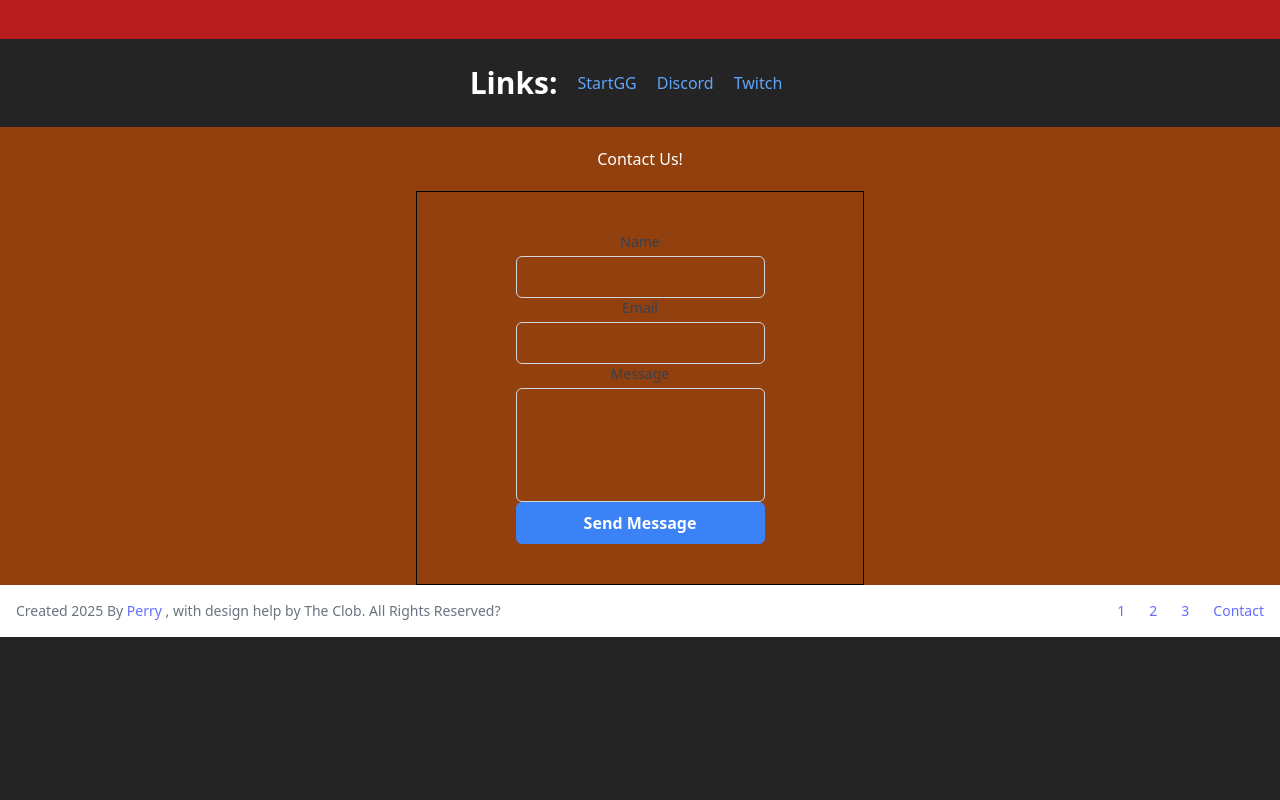
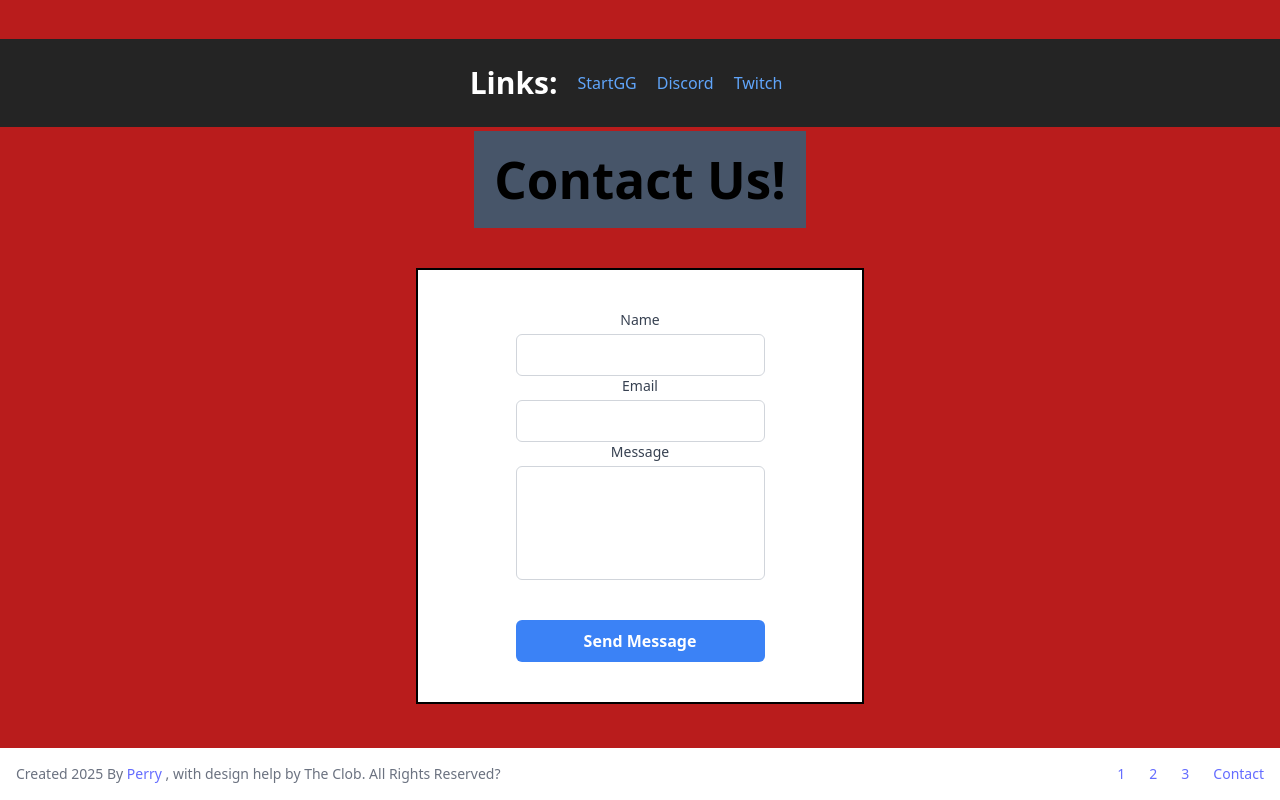
Before and after one commit to Perry512/585z, a React (Vite) app: page / in a window 1280 px wide. Shown: the part 3618-4418 px from the top of the page. Before the commit the page ends 4255 px from the top, so only its background shows below. Built offline with nearby package versions, Linux system fonts and the light colour scheme.

Commit message:
[ADD] Style: Spaced Contact Form closer to correct spacing

```diff
--- a/src/Pages/ContactFormPage.tsx
+++ b/src/Pages/ContactFormPage.tsx
@@ -3,13 +3,13 @@ import Layout from "../components/Layout"
 export default function ContactFormPage () {
     return(
         <Layout>
-            <div className='h-full w-full bg-amber-800'>
+            <div className='h-50vh w-screen bg-red-700 p-1 flex flex-col items-center justify-around '>
 
                 {/* Contact form header */}
-                <div className="p-5"> Contact Us!</div>
+                <div className="p-5 bg-slate-600 w-auto mb-10"> <h1 className="font-bold text-black"> Contact Us!</h1> </div>
 
                 { /* Contact form */}
-                <div className="py-10 flex flex-row border justify-center items-center border-black max-w-md mx-auto">
+                <div className="py-10 flex flex-row border-2 justify-center items-center border-black w-2xl max-w-md mx-auto bg-white mb-10">
                     <form>
                         <div>
                             <label htmlFor="name" className="block text-sm font-medium text-gray-700"> Name </label>
@@ -19,7 +19,7 @@ export default function ContactFormPage () {
                             <label htmlFor="email" className="block text-sm font-medium text-gray-700">Email</label>
                             <input type="email" id="email" name="email" className="mt-1 block w-full p-2 border border-gray-300 rounded-md focus:outline-none focus:ring-2 focus:ring-blue-500" />
                         </div>
-                        <div>
+                        <div className="mb-10">
                             <label htmlFor="message" className="block text-sm font-medium text-gray-700">Message</label>
                             <textarea id="message" rows={4} className="mt-1 block w-full p-2 border border-gray-300 rounded-md focus:outline-none focus:ring-2 resize-none focus:ring-blue-500"></textarea>
                         </div>
```
